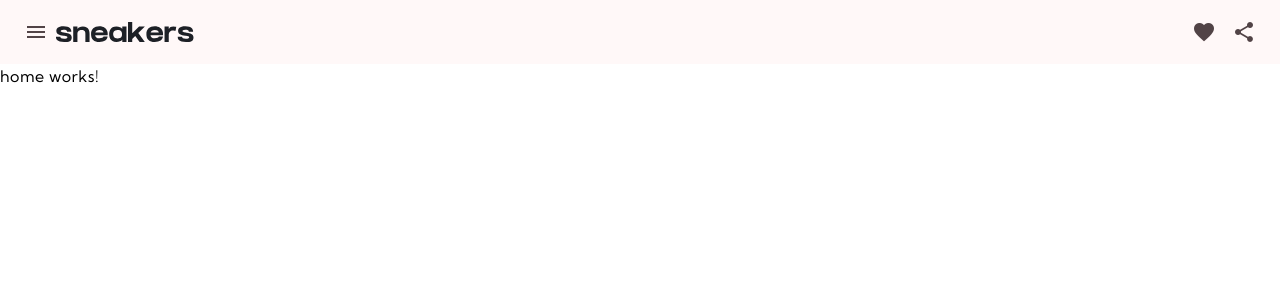
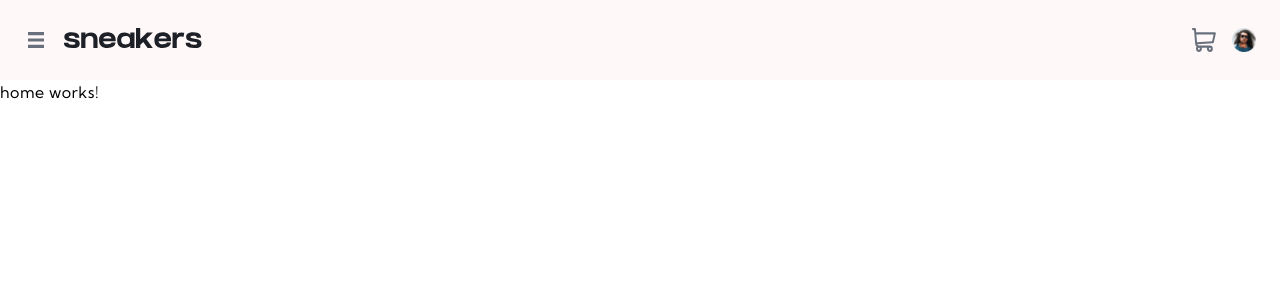
Before and after one commit to RamyOuda/e-commerce-product-page, an Angular app: page / in a window 1280 px wide. Shown: the top 300 px of the page. Built offline with nearby package versions, Linux system fonts and the light colour scheme.

Commit message:
create nav bar

```diff
--- a/src/app/app.component.html
+++ b/src/app/app.component.html
@@ -1,15 +1,20 @@
 <mat-toolbar>
-  <button mat-icon-button aria-label="Open Menu">
-    <mat-icon>menu</mat-icon>
-  </button>
-  <img src="images/logo.svg" alt="Company logo" />
-  <span class="nav-spacer"></span>
-  <button mat-icon-button aria-label="Favorite Product">
-    <mat-icon>favorite</mat-icon>
-  </button>
-  <button mat-icon-button aria-label="Share Product">
-    <mat-icon>share</mat-icon>
-  </button>
+  <nav class="navigation">
+    <div class="left-section">
+      <button class="menu-button" mat-icon-button aria-label="Open Menu">
+        <img src="images/icon-menu.svg" class="menu-icon" alt="Menu Icon" />
+      </button>
+      <img src="images/logo.svg" class="company-logo" alt="Company Logo" />
+    </div>
+    <div class="right-section">
+      <button mat-icon-button aria-label="Open Cart">
+        <img src="images/icon-cart.svg" alt="Cart Icon" />
+      </button>
+      <button mat-icon-button aria-label="Open Profile">
+        <img src="images/image-avatar.png" alt="Profile Image" />
+      </button>
+    </div>
+  </nav>
 </mat-toolbar>
 
 <app-home></app-home>
--- a/src/app/app.component.scss
+++ b/src/app/app.component.scss
@@ -1,3 +1,29 @@
-.nav-spacer {
-  flex: 1 1 auto;
+@import "../styles/mixins";
+
+mat-toolbar {
+  height: 80px;
+
+  .navigation {
+    @include flex(row, space-between);
+    width: 100%;
+
+    .left-section {
+      @include flex;
+
+      .menu-button {
+        @include flex;
+
+        .menu-icon {
+          height: 16px;
+          width: 16px;
+        }
+      }
+
+      .company-logo {
+        position: relative;
+        bottom: 2px;
+        padding-left: 8px;
+      }
+    }
+  }
 }
```
